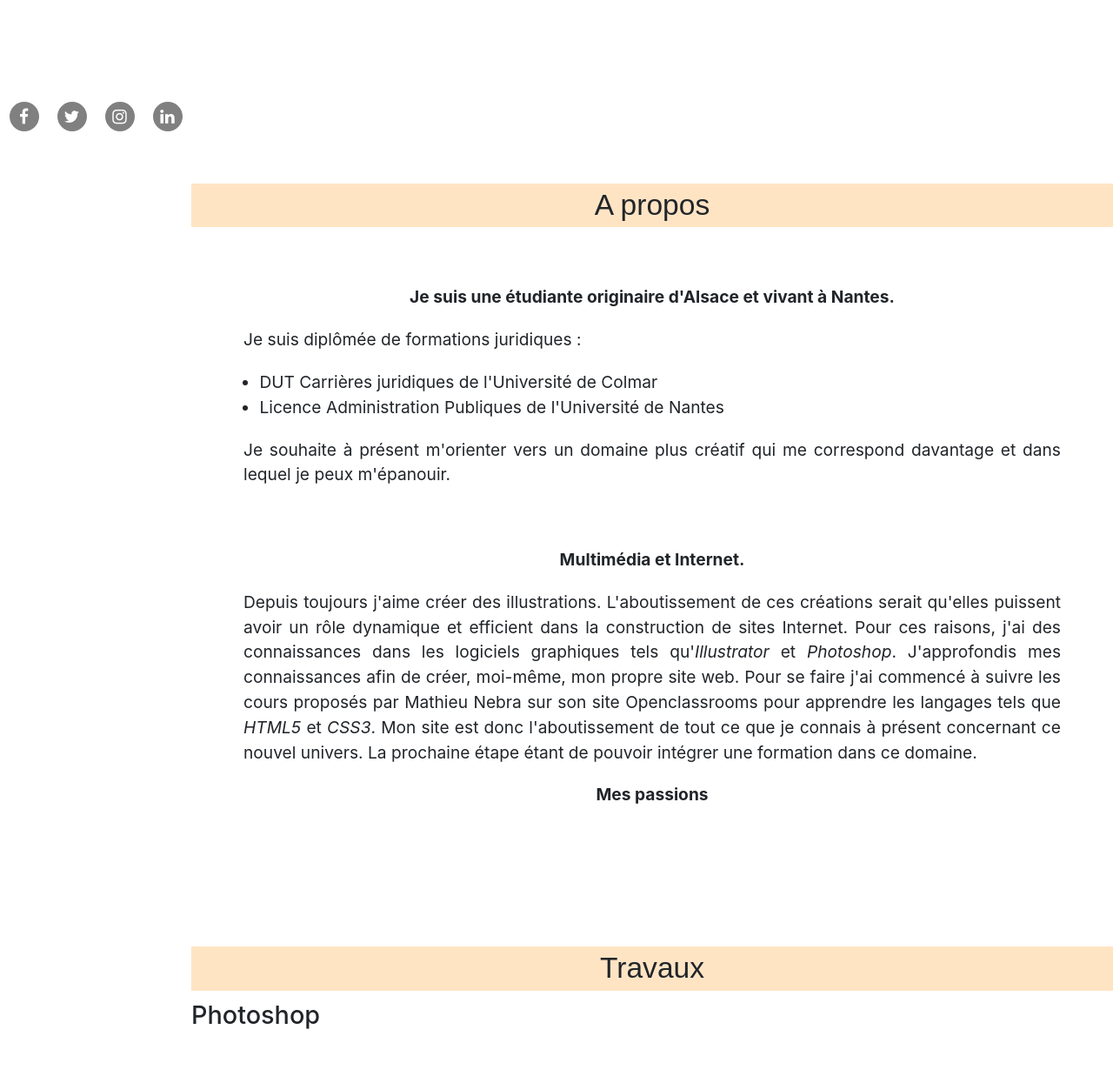
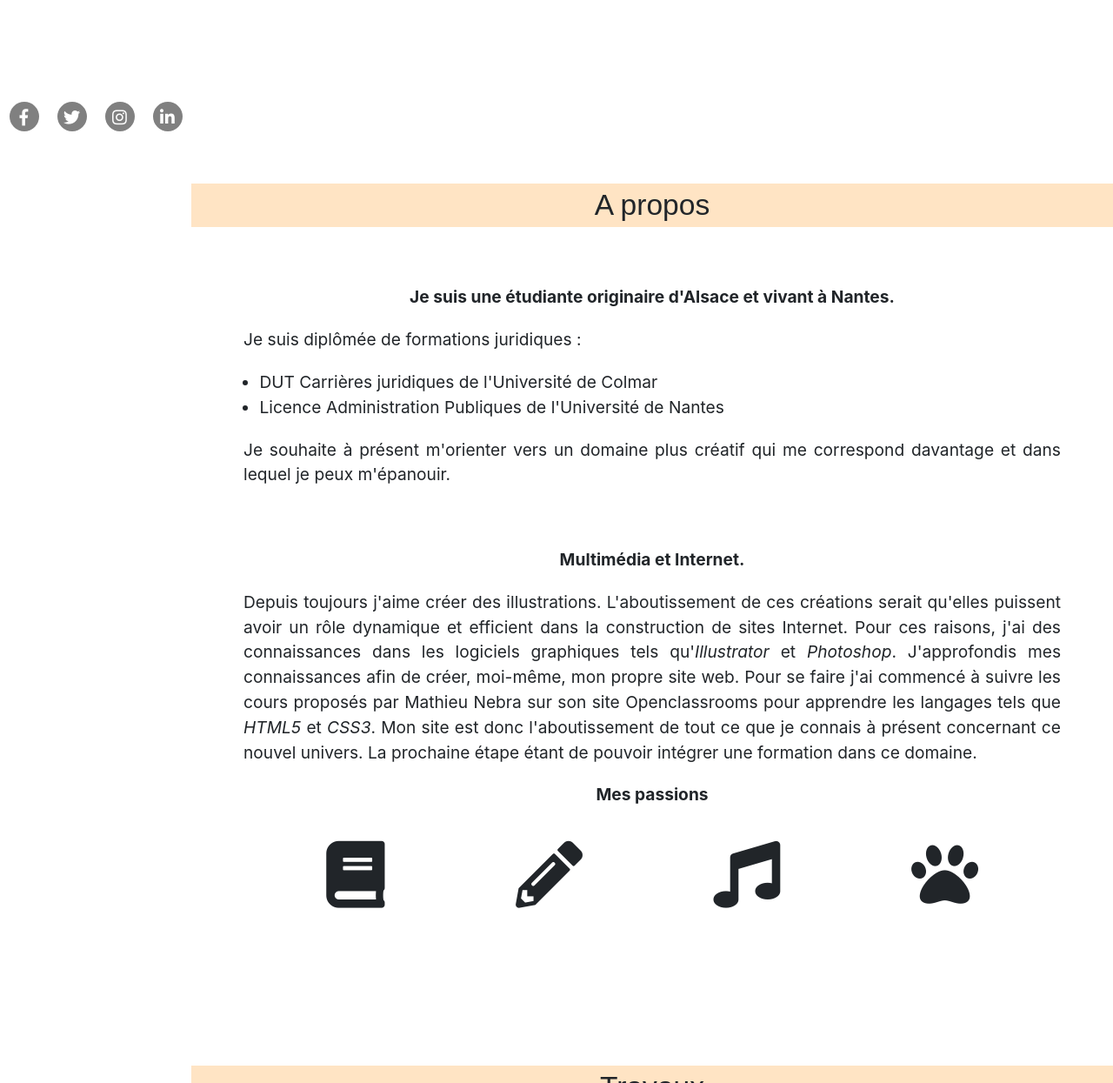
Before and after one commit to emilieschultz/emilieschultz.github.io, a plain HTML site: page index.html in a window 1280 px wide. Shown: the part 639-1884 px from the top of the page at 87% size. Drawn offline with nearby package versions, Linux system fonts and the light colour scheme; a script that the page names is missing.

Commit message:
passion-img

```diff
--- a/index.html
+++ b/index.html
@@ -9,7 +9,8 @@
     <meta name="viewport" content="width=device-width, initial-scale=1, minimum-scale=1">
 
 
-    <link rel="stylesheet" href="https://cdnjs.cloudflare.com/ajax/libs/font-awesome/4.7.0/css/font-awesome.min.css">
+    <link href="https://use.fontawesome.com/releases/v5.0.6/css/all.css" rel="stylesheet">
+
     <link rel="stylesheet" href="style/css/main.css" />
     <!-- Magnific Popup core CSS file -->
     <link rel="stylesheet" href="vendor/magnific-popup/magnific-popup.css">
@@ -36,10 +37,10 @@
                 </nav>
             </div>
             <div class="aside-bottom socials">
-                <a href="https://www.facebook.com/emilie.schultz.92" class="fa fa-facebook" target="_blank"></a>
-                <a href="https://twitter.com/balnibarbe" class="fa fa-twitter" target="_blank"></a>
-                <a href="https://www.instagram.com/schultz_emilie/" class="fa fa-instagram" target="_blank"></a>
-                <a href="https://www.linkedin.com/in/emilie-schultz-977629142/" class="fa fa-linkedin" target="_blank"></a>
+                <a href="https://www.facebook.com/emilie.schultz.92" class="fab fa-facebook-f" target="_blank"></a>
+                <a href="https://twitter.com/balnibarbe" class="fab fa-twitter" target="_blank"></a>
+                <a href="https://www.instagram.com/schultz_emilie/" class="fab fa-instagram" target="_blank"></a>
+                <a href="https://www.linkedin.com/in/emilie-schultz-977629142/" class="fab fa-linkedin-in" target="_blank"></a>
             </div>
         </aside>
         <div id="content">
@@ -70,6 +71,18 @@
 
                     <figure class="p-about"> <strong class="strong-about">Mes passions</strong> </figure>
 
+                    <div class="passion-bottom">
+
+                        <i class="fas fa-book"></i>
+
+                        <i class="fas fa-pencil-alt"></i>
+
+                        <i class="fas fa-music"></i>
+
+                        <i class="fas fa-paw"></i>
+
+
+                    </div>
 
 
 
--- a/style/sass/components/section.scss
+++ b/style/sass/components/section.scss
@@ -55,5 +55,17 @@
                 text-align: center;
             }
         }
+
+        .passion-bottom {
+            display: flex;
+            flex-direction: row;
+            justify-content: space-around;
+            margin: 40px;
+            font-size: 4em;
+
+            @media screen and (max-width: $mobile-width) {
+                margin: 10px;
+            }
+        }
     }
 }
--- a/style/sass/components/socials.scss
+++ b/style/sass/components/socials.scss
@@ -14,7 +14,7 @@
         text-align: center;
         line-height: 35px;
 
-        &.fa-facebook:hover {
+        &.fa-facebook-f:hover {
             background: #3B5998;
             color: white;
         }
@@ -28,7 +28,7 @@
             ;
             color: white;
         }
-        &.fa-linkedin:hover {
+        &.fa-linkedin-in:hover {
             background: #007bb5;
             color: white;
         }
```
Also changed, not shown: style/css/main.css, 1 other file.
